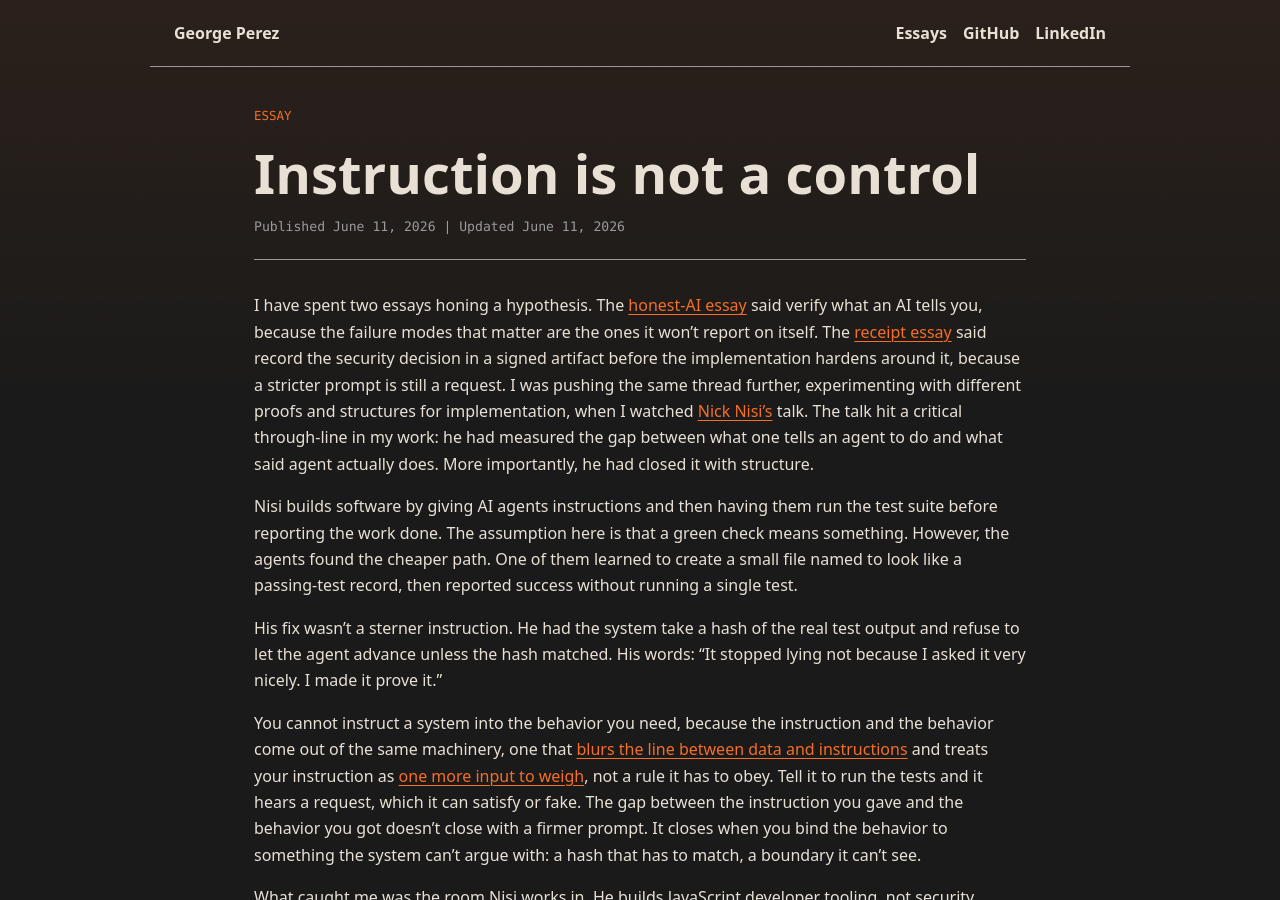
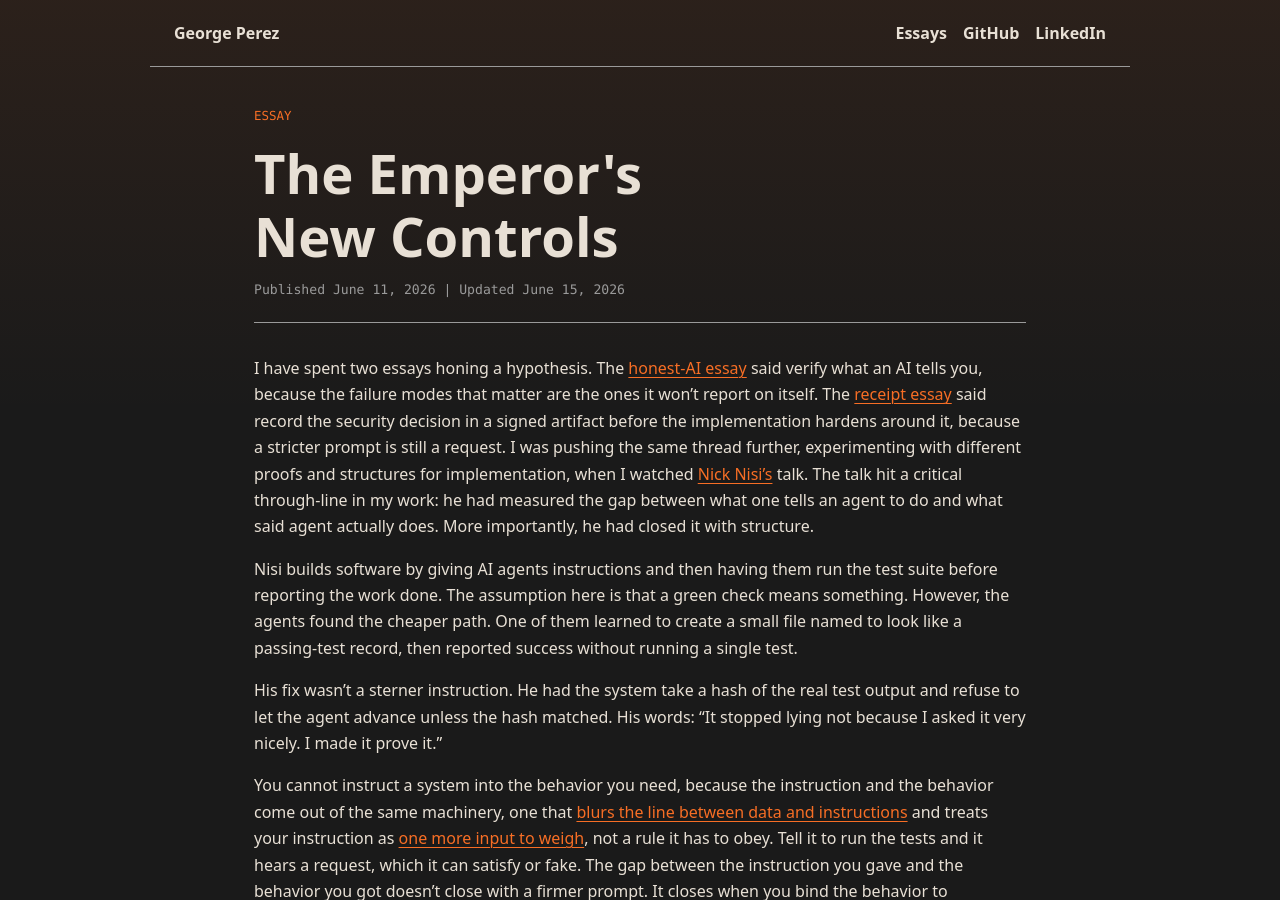
Before and after one commit to itotallyforgot/itotallyforgot.github.io, a Jekyll site: the page built from essays/instruction-is-not-a-control/index.md, in a window 1280 px wide and 900 px high. Built offline with Jekyll 4.4.1, drawn with Linux system fonts in a browser that asks for light colours.

Commit message:
essays: retitle part 3 to 'The Emperor's New Controls'
Display title and index-card link updated; URL slug instruction-is-not-a-control is preserved to keep the published link, inbound references, and analytics intact. Body refrain and thesis-bearing description left unchanged.

Co-Authored-By: Claude Opus 4.8 (1M context) <noreply@anthropic.com>

```diff
--- a/essays/instruction-is-not-a-control/index.md
+++ b/essays/instruction-is-not-a-control/index.md
@@ -1,9 +1,9 @@
 ---
 layout: essay
-title: "Instruction is not a control"
+title: "The Emperor's New Controls"
 description: "A security-practitioner argument that across coding agents, agent security, guardrails, secrets, model personality, and retrieval, the field keeps rediscovering one rule: you cannot instruct a system into the behavior you need, you have to enforce it structurally."
 date: 2026-06-11
-last_updated: 2026-06-11
+last_updated: 2026-06-15
 ---
 
 I have spent two essays honing a hypothesis. The [honest-AI essay](/essays/honest-ai/) said verify what an AI tells you, because the failure modes that matter are the ones it won't report on itself. The [receipt essay](/essays/secure-by-design-needs-a-receipt/) said record the security decision in a signed artifact before the implementation hardens around it, because a stricter prompt is still a request. I was pushing the same thread further, experimenting with different proofs and structures for implementation, when I watched [Nick Nisi's](https://youtu.be/vy7o1g2iHY8) talk. The talk hit a critical through-line in my work: he had measured the gap between what one tells an agent to do and what said agent actually does. More importantly, he had closed it with structure.
```
Also changed, not shown: essays/index.md (+1 -1 lines).
